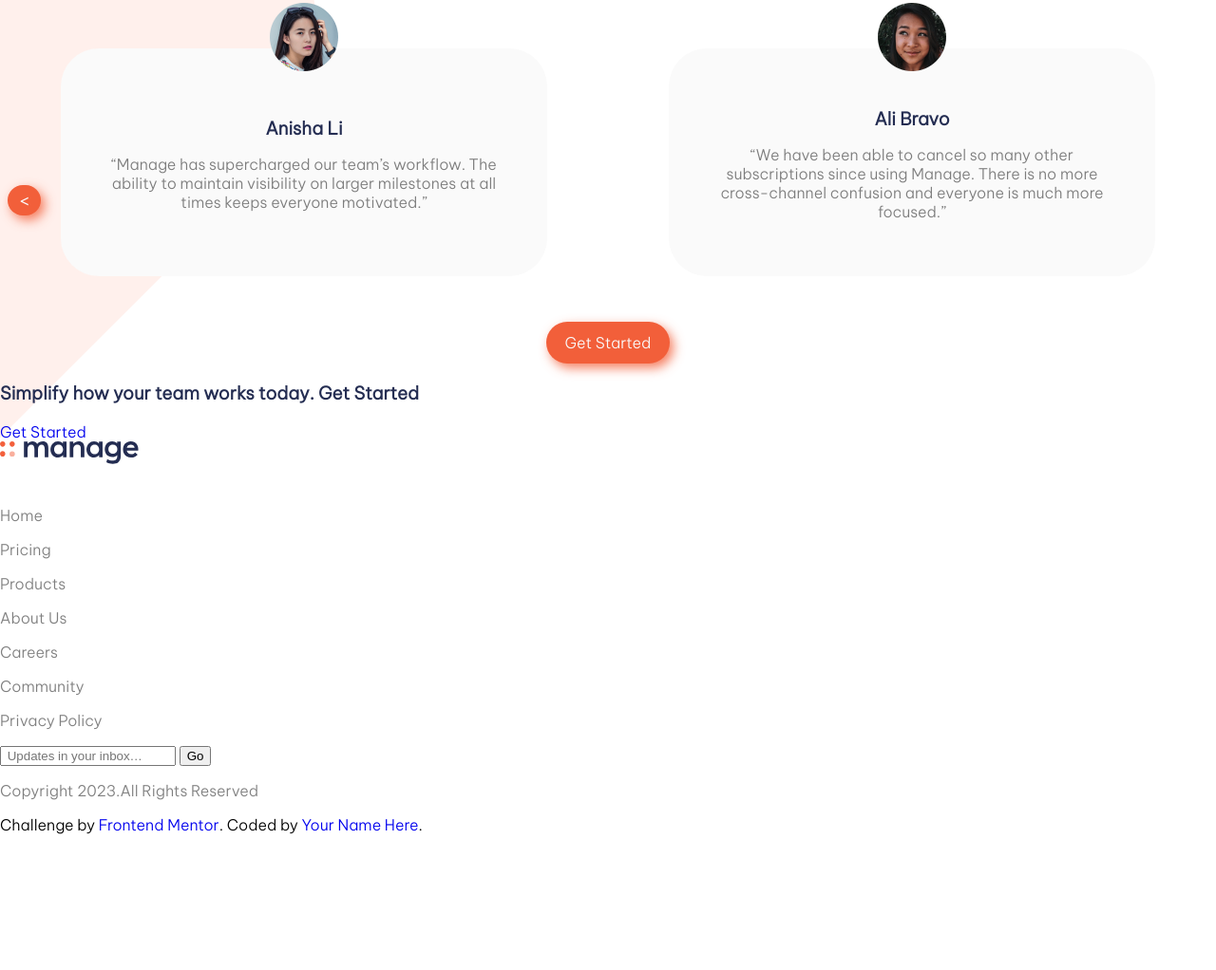
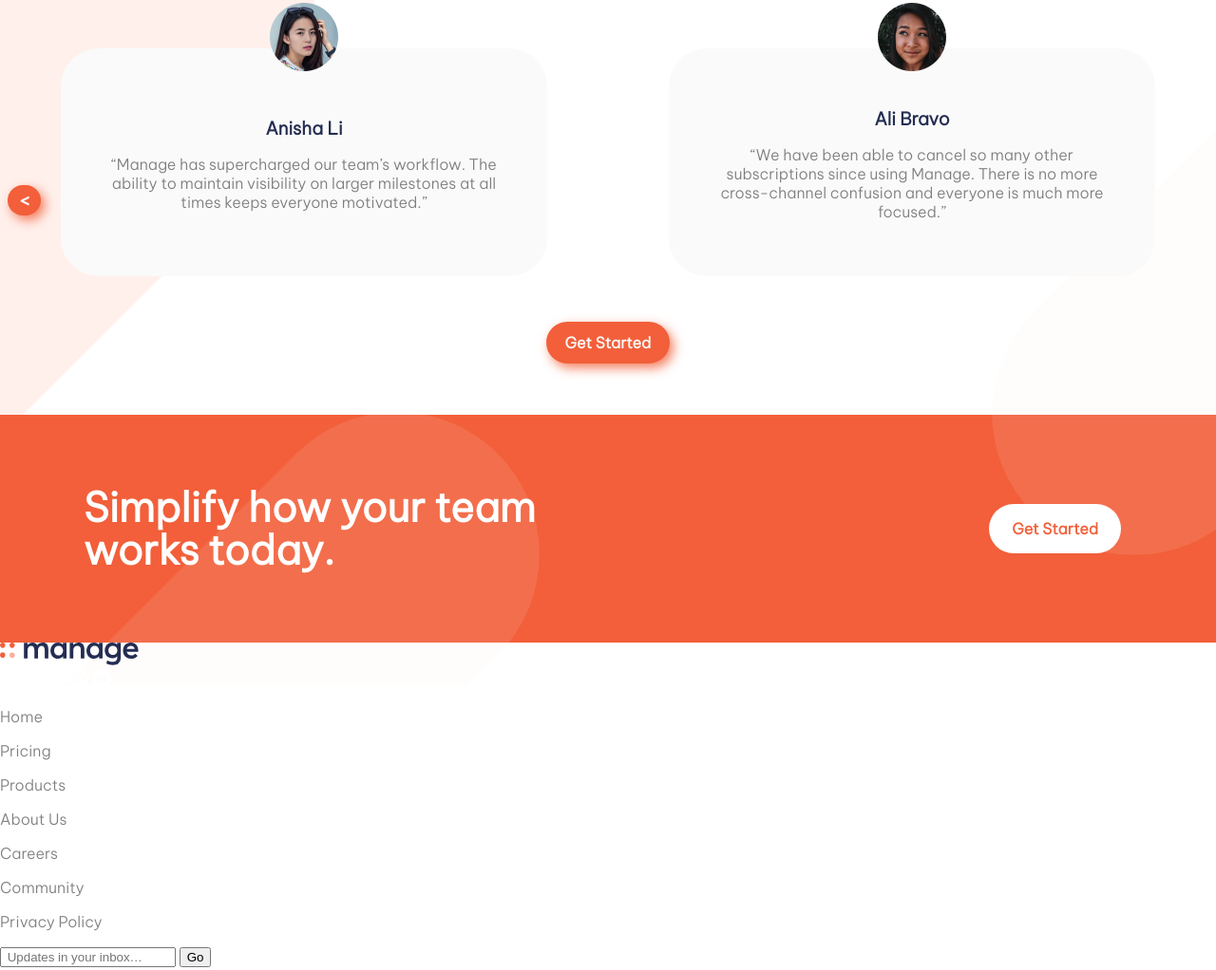
Before and after one commit to Nathan-Somto/manage-landing-page, a website: page index.html in a window 1280 px wide. Shown: the part 1258-2280 px from the top of the page at 95% size. Before the commit the page ends 2137 px from the top, so only its background shows below. Drawn offline with Linux system fonts and the light colour scheme.

Commit message:
finished top--footer section

```diff
--- a/index.html
+++ b/index.html
@@ -139,10 +139,19 @@
 
 
     <!-- top--footer section -->
-    <section>
-      <h3> Simplify how your team works today.
-        Get Started</h3>
-      <a href="#" target="_blank" rel="noopener noreferrer"> Get Started</a>
+    <section class="top--footer">
+      <figure class ="top--footer--z--img--1">
+        <img   src="./images/bg-tablet-pattern.svg" alt="" srcset="">
+      </figure>
+
+      <h3> Simplify how your team <br/> works today.
+      </h3>
+      <a href="#"  rel="noopener noreferrer" class="btn-white"> Get Started</a
+        >
+        <figure  class="top--footer--z--img--2">
+          <img src="./images/bg-tablet-pattern.svg" alt="">
+        </figure>
+
     </section>
   </main>
   <!-- footer  -->
--- a/styles/_btn.scss
+++ b/styles/_btn.scss
@@ -1,6 +1,7 @@
 
 @mixin btn($bg-color:$bright-red,$size:$base-padding+1, $color:$very-light-gray){
 background-color: $bg-color;
+font-weight: $f-w-700;
 padding:$size - 0.5  $size;
 color:$color;
 border-radius: $base-rounded *4;
@@ -18,3 +19,7 @@ justify-content: center;
 font-size:$base-font-size  + 0.3;
 height: $base-font-size + 1;
 }
+.btn-white{
+    @include btn($white, $base-padding + 1.25, $bright-red);
+    box-shadow: none;
+}
--- a/styles/_top--footer.scss
+++ b/styles/_top--footer.scss
@@ -0,0 +1,69 @@
+@mixin z--img(){
+    position:absolute;
+    width:700px;
+    opacity: .1;
+    img{
+        width:80%;
+     }
+
+}
+.top--footer{
+    @include flex--container(column);
+    position:relative;
+    text-align: center;
+    z-index:-7;
+    @include lg{
+    @include flex--container(row);
+    height:$base-font-size * 15;
+    text-align:left;
+    }
+    width:percentage($number: 1);
+    justify-content: space-between;
+    background-color: $bright-red;
+    margin-top: $base-margin * 13.5;
+    figure{
+        display:none;
+    }
+    padding:$base-padding * 10;
+    @include lg{
+        figure{
+            display:block;
+        }
+    }
+    &--z--img--1 , &--z--img--2{
+        @include z--img();
+    }
+    &--z--img--1{
+
+
+        z-index:-5;
+        left: -2rem;
+        top:-1.2rem;
+        height: 18rem;
+
+        overflow:hidden;
+
+
+    }
+    &--z--img--2{
+
+        right:-31.5rem;
+        z-index:-6;
+     top:-26.8rem;
+        height: 25rem;
+
+    }
+  h3{
+    color: $white;
+    font-size: $base-font-size + 1.5;
+    @include lg{
+    font-size: $base-font-size + 1.65;
+    }
+    line-height: $base-font-size * 2.85;
+    padding-left: $base-padding * 12;
+  }
+  .btn-white{
+    margin-right:$base-padding * 15;
+  }
+    align-items: center;
+}
--- a/styles/main.scss
+++ b/styles/main.scss
@@ -6,3 +6,4 @@
 @import '_features--section';
 @import '_btn';
 @import '_testimonal--section';
+@import 'top--footer';
```
Also changed, not shown: css/main.css.
